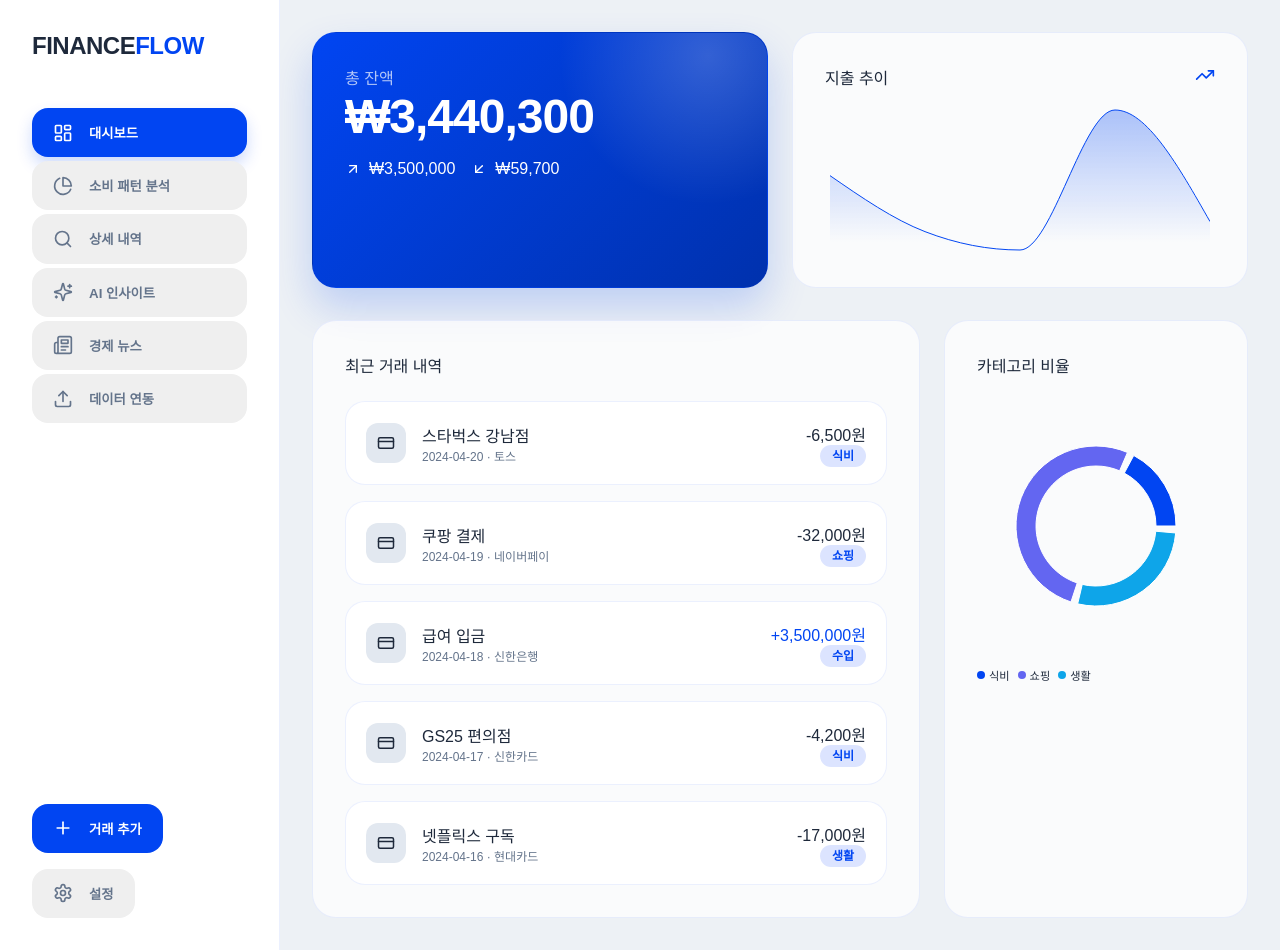
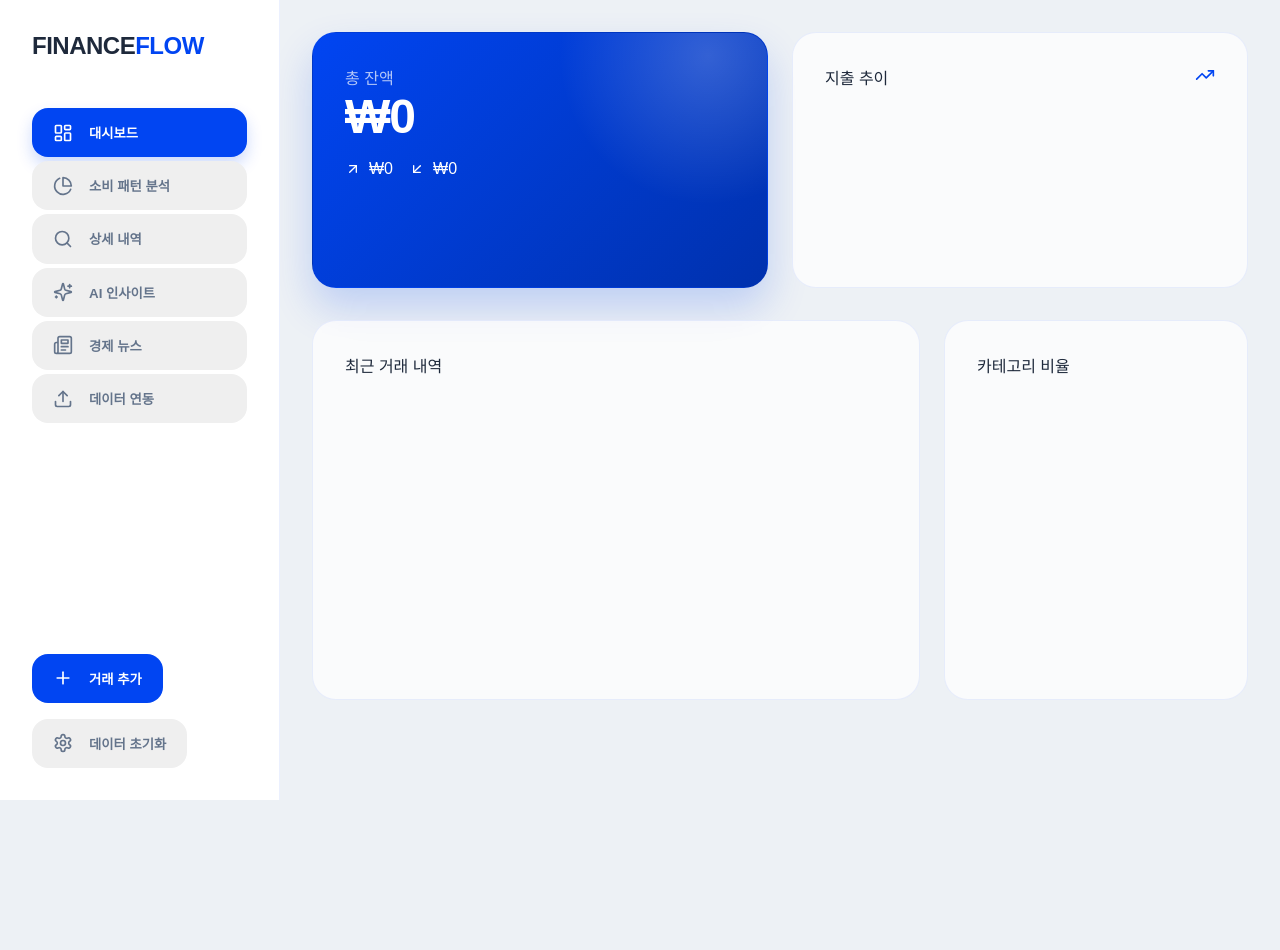
Before and after one commit to dheyn365-alt/finance-flow, a React (Vite) app: page / in a window 1280 px wide. After the commit the page ends 800 px from the top, so only its background shows below. Built offline with nearby package versions, Linux system fonts and the light colour scheme; a web font is replaced by a local one.

Commit message:
clear_test_data

```diff
--- a/src/App.jsx
+++ b/src/App.jsx
@@ -32,13 +32,8 @@ import * as XLSX from 'xlsx';
 import Papa from 'papaparse';
 
 // Mock Initial Data
-const INITIAL_TRANSACTIONS = [
-  { id: 1, date: '2024-04-20', title: '스타벅스 강남점', amount: -6500, category: '식비', provider: '토스' },
-  { id: 2, date: '2024-04-19', title: '쿠팡 결제', amount: -32000, category: '쇼핑', provider: '네이버페이' },
-  { id: 3, date: '2024-04-18', title: '급여 입금', amount: 3500000, category: '수입', provider: '신한은행' },
-  { id: 4, date: '2024-04-17', title: 'GS25 편의점', amount: -4200, category: '식비', provider: '신한카드' },
-  { id: 5, date: '2024-04-16', title: '넷플릭스 구독', amount: -17000, category: '생활', provider: '현대카드' },
-];
+// Mock Initial Data - Set to empty for production use
+const INITIAL_TRANSACTIONS = [];
 
 const COLORS = ['#0145F2', '#6366F1', '#0EA5E9', '#3B82F6', '#1D4ED8'];
 
@@ -153,6 +148,14 @@ const App = () => {
     });
   };
 
+  const handleResetData = () => {
+    if (window.confirm('모든 거래 데이터를 삭제하시겠습니까? (복구할 수 없습니다)')) {
+      setTransactions([]);
+      localStorage.removeItem('finance_flow_data');
+      alert('데이터가 초기화되었습니다.');
+    }
+  };
+
   const generateAIReport = () => {
     setIsAiLoading(true);
     // Simulate AI analysis delay
@@ -205,7 +208,7 @@ const App = () => {
         <button className="nav-item" onClick={() => setIsModalOpen(true)} style={{ background: 'var(--primary)', color: 'white', marginBottom: '1rem' }}>
           <Plus size={20} /> 거래 추가
         </button>
-        <button className="nav-item"><Settings size={20} /> 설정</button>
+        <button className="nav-item" onClick={handleResetData}><Settings size={20} /> 데이터 초기화</button>
       </div>
     </div>
   );
```
